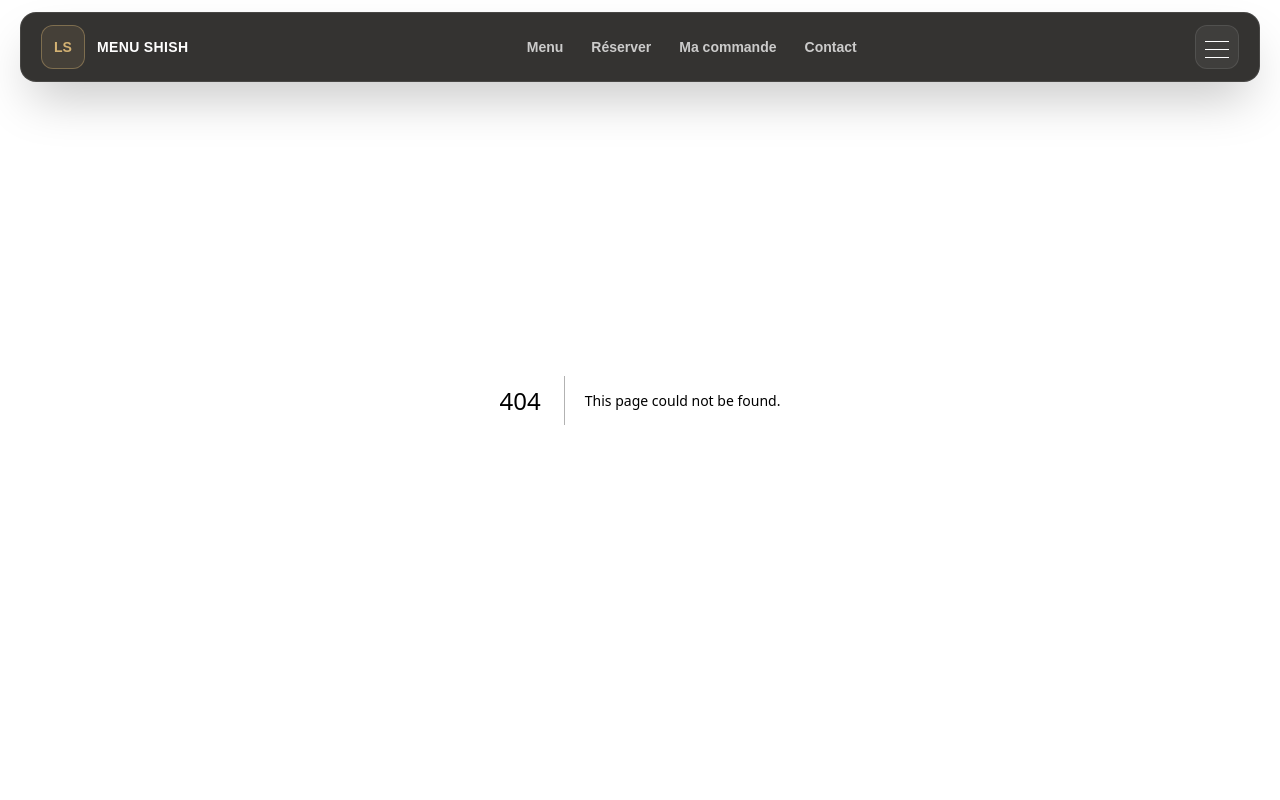
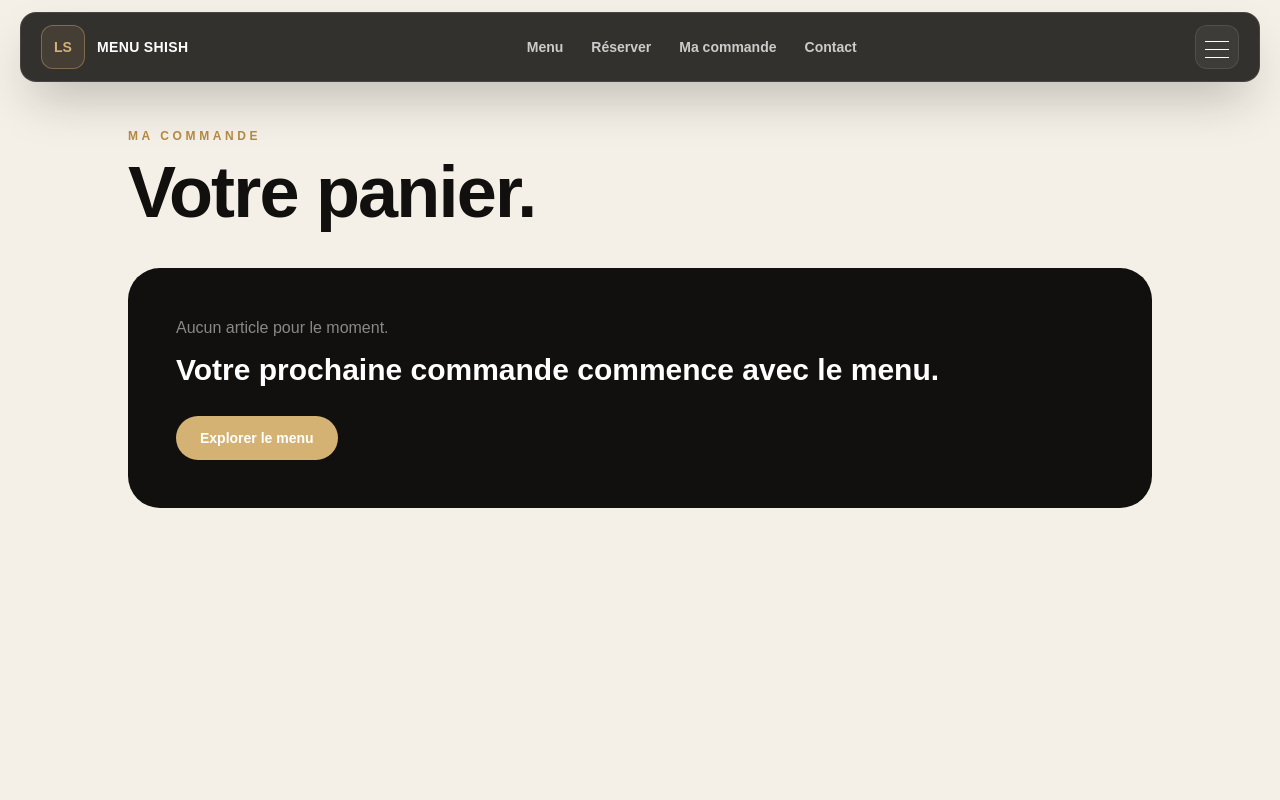
Before and after one commit to mountaga-tall/lashish-nouveau, a Next.js app: page /commande in a window 1280 px wide. Before the commit this address had no page. Shown: the top 800 px of the page. Built offline with nearby package versions, Linux system fonts and the light colour scheme.

Commit message:
V2: add Next.js foundation app/commande/page.tsx

```diff
--- /dev/null
+++ b/app/commande/page.tsx
@@ -0,0 +1,17 @@
+export const metadata = { title: "Ma commande", description: "Votre commande La Shish." };
+
+export default function OrderPage() {
+  return (
+    <main className="min-h-screen bg-[#f5f0e7] px-5 pb-20 pt-32 sm:px-8 lg:px-12">
+      <div className="mx-auto max-w-5xl">
+        <p className="text-xs font-bold uppercase tracking-[.3em] text-[#b68a42]">Ma commande</p>
+        <h1 className="mt-3 text-5xl font-black tracking-tight sm:text-7xl">Votre panier.</h1>
+        <div className="mt-10 rounded-[2rem] bg-[#11100e] p-8 text-white sm:p-12">
+          <p className="text-white/50">Aucun article pour le moment.</p>
+          <h2 className="mt-3 text-3xl font-black">Votre prochaine commande commence avec le menu.</h2>
+          <a href="/menu" className="mt-7 inline-flex rounded-full bg-[#d4b273] px-6 py-3 text-sm font-bold text-[#11100e]">Explorer le menu</a>
+        </div>
+      </div>
+    </main>
+  );
+}
```
